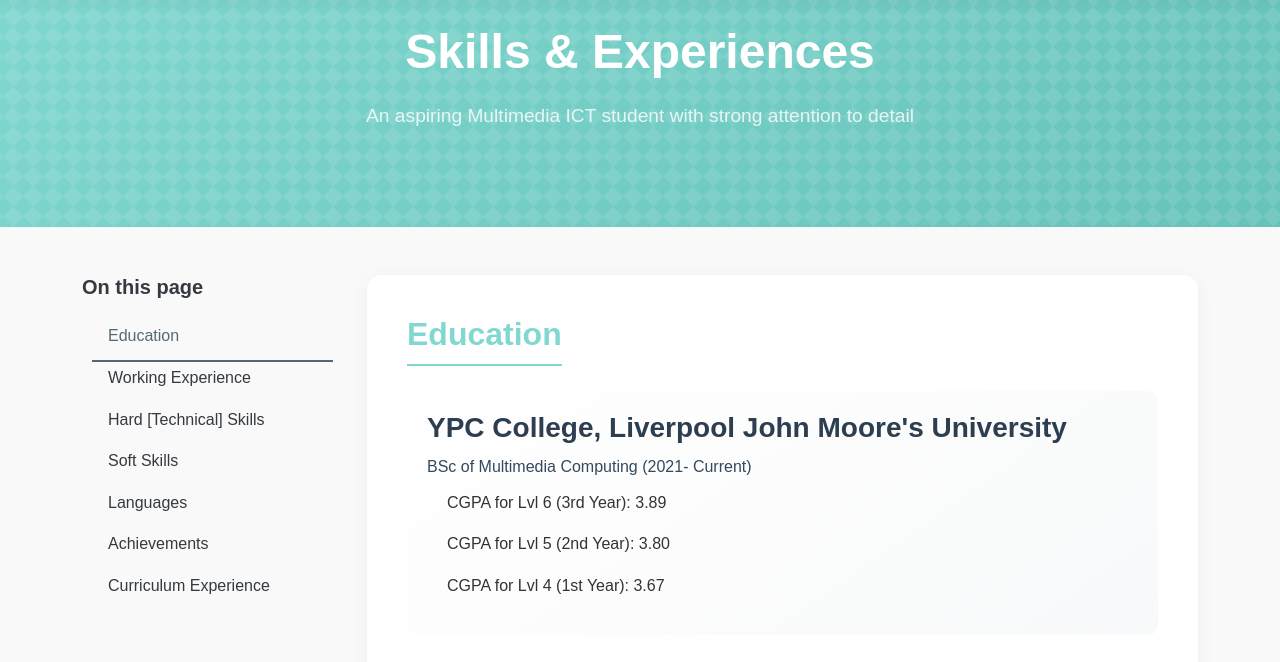
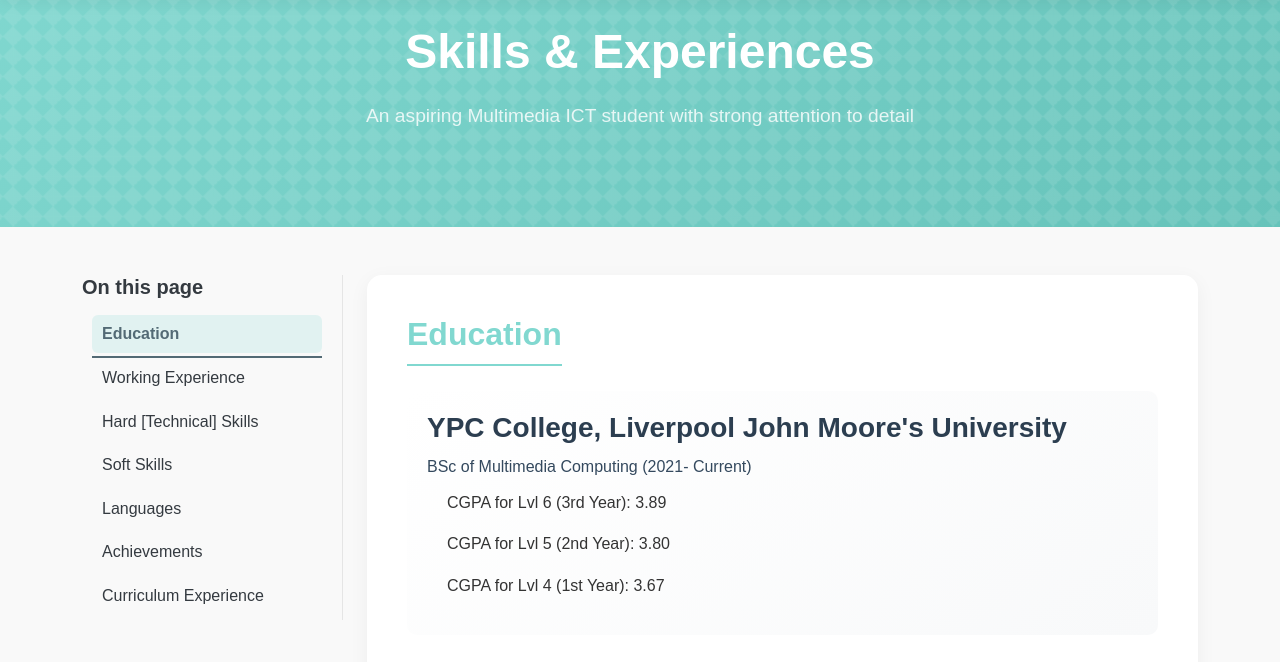
Before and after one commit to alicechua2/portfolio, a plain HTML site: page resume.html in a window 1280 px wide. Shown: the part 97-759 px from the top of the page. Drawn offline with nearby package versions, Linux system fonts and the light colour scheme.

Commit message:
Update styles.css

```diff
--- a/styles.css
+++ b/styles.css
@@ -1472,3 +1472,48 @@ html {
     background-color: #5a3c83;
     transform: translateY(-3px);
 }
+
+/* ... existing code ... */
+
+/* Resume sidebar navigation */
+.resume-layout {
+    position: relative;
+}
+
+.resume-sidebar {
+    position: sticky;
+    top: 110px; /* below fixed navbar */
+    padding-right: 10px;
+    border-right: 1px solid rgba(0,0,0,0.08);
+}
+
+.resume-sidebar h5 {
+    font-weight: 700;
+    color: var(--dark-color);
+}
+
+.resume-sidebar .nav-link {
+    color: var(--dark-color);
+    padding: 6px 10px;
+    border-radius: 6px;
+    margin-bottom: 6px;
+    transition: background-color 0.2s ease, color 0.2s ease, transform 0.2s ease;
+}
+
+.resume-sidebar .nav-link:hover {
+    background-color: rgba(129, 216, 208, 0.15); /* light tiffany */
+    color: var(--tiffany-blue);
+    transform: translateX(3px);
+}
+
+.resume-sidebar .nav-link.active {
+    background-color: rgba(129, 216, 208, 0.2);
+    color: var(--tiffany-blue);
+    font-weight: 600;
+}
+
+@media (max-width: 991.98px) {
+    .resume-layout {
+        padding-top: 0;
+    }
+}
```
